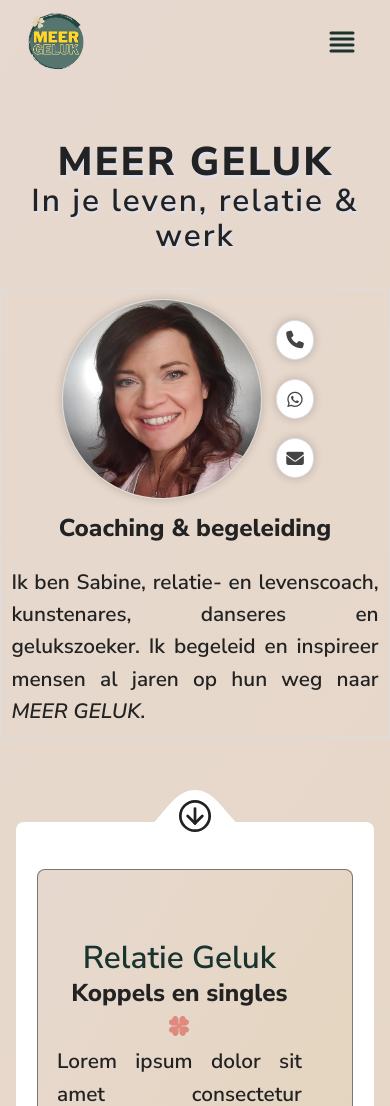
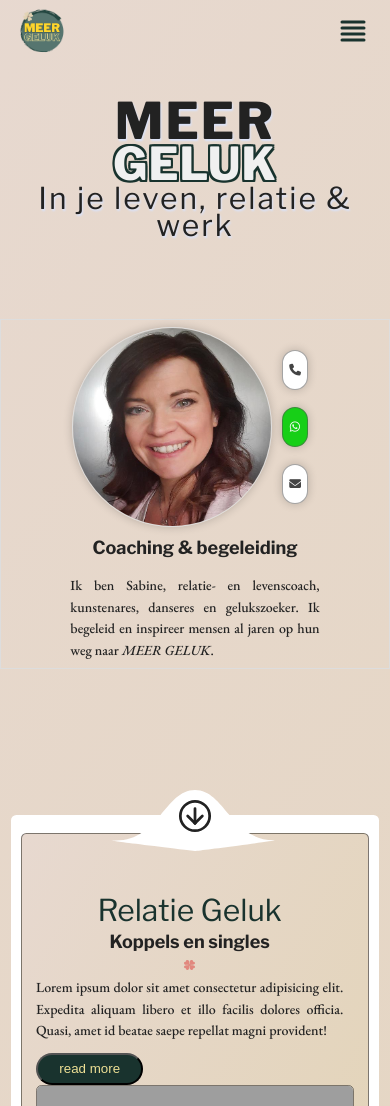
Before and after one commit to josvelema/meergeluk, a PHP site: page / in a window 390 px wide. Shown: the top 1106 px of the page. Run offline with PHP 8.4, Linux system fonts and the light colour scheme; some libraries are stand-ins or nearby versions; grey boxes are pictures that could not be loaded.

Commit message:
added responsive font sizes and spaces

```diff
--- a/assets/css/style.css
+++ b/assets/css/style.css
@@ -35,16 +35,78 @@
   --text: #222222;
   --accent: hsl(169, 34%, 15%);
   --accent2: #DAE2F8;
+   /* Step -2: 8.96px → 11.26px */
+   --step--2: clamp(0.56rem, calc(0.49rem + 0.33vw), 0.70rem);
 
-}
+   /* Step -1: 11.20px → 15.00px */
+   --step--1: clamp(0.70rem, calc(0.59rem + 0.54vw), 0.94rem);
+
+   /* Step 0: 14.00px → 20.00px */
+   --step-0: clamp(0.88rem, calc(0.70rem + 0.85vw), 1.25rem);
+
+   /* Step 1: 17.50px → 26.66px */
+   --step-1: clamp(1.09rem, calc(0.83rem + 1.30vw), 1.67rem);
+
+   /* Step 2: 21.88px → 35.54px */
+   --step-2: clamp(1.37rem, calc(0.98rem + 1.94vw), 2.22rem);
+
+   /* Step 3: 27.34px → 47.37px */
+   --step-3: clamp(1.71rem, calc(1.14rem + 2.85vw), 2.96rem);
+
+   /* Step 4: 34.18px → 63.15px */
+   --step-4: clamp(2.14rem, calc(1.31rem + 4.12vw), 3.95rem);
+
+   /* Step 5: 42.72px → 84.17px */
+   --step-5: clamp(2.67rem, calc(1.49rem + 5.89vw), 5.26rem);
+
+   /* Step 6: 53.41px → 112.20px */
+   --step-6: clamp(3.34rem, calc(1.67rem + 8.35vw), 7.01rem);
+
+     /* Space 3xs: 4px → 5px */
+  --space-3xs: clamp(0.25rem, calc(0.22rem + 0.14vw), 0.31rem);
+
+  /* Space 2xs: 7px → 10px */
+  --space-2xs: clamp(0.44rem, calc(0.35rem + 0.43vw), 0.63rem);
+
+  /* Space xs: 11px → 15px */
+  --space-xs: clamp(0.69rem, calc(0.57rem + 0.57vw), 0.94rem);
+
+  /* Space s: 14px → 20px */
+  --space-s: clamp(0.88rem, calc(0.70rem + 0.85vw), 1.25rem);
+
+  /* Space m: 21px → 30px */
+  --space-m: clamp(1.31rem, calc(1.06rem + 1.28vw), 1.88rem);
+
+  /* Space l: 28px → 40px */
+  --space-l: clamp(1.75rem, calc(1.41rem + 1.70vw), 2.50rem);
+
+  /* Space xl: 42px → 60px */
+  --space-xl: clamp(2.63rem, calc(2.11rem + 2.56vw), 3.75rem);
+
+  /* Space 2xl: 56px → 80px */
+  --space-2xl: clamp(3.50rem, calc(2.82rem + 3.41vw), 5.00rem);
+
+  /* Space 3xl: 84px → 120px */
+  --space-3xl: clamp(5.25rem, calc(4.23rem + 5.11vw), 7.50rem);
+
+  --grid-max-width: 84.38rem;
+  --grid-gutter: var(--space-xs-m, clamp(0.69rem, calc(0.32rem + 1.84vw), 1.88rem));
+  --grid-columns: 12;
+ }
+
 
 
   /* linear-gradient(120deg, hsla(30, 43%, 59%,0.2) ,transparent) */
-
+html {
+  scroll-behavior: smooth;
+  font-size: 66.8%;
+}
 
 body {
-  font-family: "Nunito Sans", sans-serif;
-  font-size: clamp(1.05rem, 5vw + 1rem, 1.3rem);
+  font-family: 'EB Garamond', serif;
+  font-weight: 500;
+
+  font-size: var(--step-1);
   line-height: 1.55;
   background: var(--bkg);
   color: var(--text);
@@ -57,7 +119,7 @@ nav {
   top: 0;
   z-index: 999;
   width: 100%;
-  padding-block: 0.5em;
+  padding-block: var(--step--2);
   transition: background-color 800ms cubic-bezier(.62,.34,.04,.7);
 }
 
@@ -77,15 +139,15 @@ img {
 
 .logo {
     color: var(--accent);
-    margin-inline: 0.5rem;
+    margin-inline: var(--step--2);
     width: clamp(4rem, 10vw + 1rem , 9rem);
     display: grid;
     place-items: center;
 }
 
 .clover img {
-width: 20px;
-height: 20px;
+width: var(--step-0);
+height: var(--step-0);
 }
 
 
@@ -100,7 +162,7 @@ height: 20px;
   display: flex;
   flex-direction: column;
   align-items: center;
-  gap: 1.5rem;
+  gap: var(--step-1);
   transform: translate3d(0, -200%, 0);
   position: absolute;
   z-index: -1;
@@ -108,7 +170,7 @@ height: 20px;
   left: 0;
   right: 0;
   background-color: var(--dark);
-  padding: 1.5rem;
+  padding: var(--step-1);
   border-bottom: 3px solid var(--accent);
   text-align: center;
 
@@ -122,13 +184,13 @@ height: 20px;
 .btn {
   color: var(--text);
   text-decoration: none;
-  padding: 0.3rem 1.5rem;
+  padding: var(--step--2) var(--step-1);
   cursor: pointer;
   border-radius: 50vw;
 }
 .btn--accent {
  background-color: var(--accent);
-  padding: 0.3rem 2rem;
+  padding: var(--step--2) 2rem;
   color: var(--yellow-light);
 
 }
@@ -148,7 +210,7 @@ li[role="none"],
 .nav-link {
   width: 100%;
   display: block;
-  font-size: 1.1rem;
+  font-size: var(--step-0);
   text-transform: uppercase;
   letter-spacing: 1px;
 }
@@ -192,21 +254,51 @@ li[role="none"],
 
 main {
   display: grid;
-  gap: clamp(4rem, 1.45454537rem + 11.636364vw, 8rem);
+  gap: var(--grid-gutter);
   position: relative;
   top: -10vh;
 }
 
+section {
+  max-width: var(--grid-max-width);
+  padding-inline: var(--grid-gutter);
+  margin-inline: auto;
+}
+
+h1,h2,h3 {
+  font-family: 'Libre Franklin', sans-serif;
+}
+
+.header-container h1 {
+  font-weight: 800;
+}
+
+#geluk {
+  display: block;
+  color: #F0F0F0;
+  letter-spacing: 1px;
+  font-size: calc(var(--step-5) + 0.6rem);
+  text-shadow: 2px 2px 0 var(--accent), 2px -2px 0 var(--accent), -2px 2px 0 var(--accent), -2px -2px 0 var(--accent), 2px 0px 0 var(--accent), 0px 2px 0 var(--accent), -2px 0px 0 var(--accent), 0px -2px 0 var(--accent);
+
+}
+
 h1 {
-  font-size: clamp(2.5rem, 5vw + 1rem, 5rem);
+  font-size: var(--step-6);
   font-weight: 700;
   line-height: 1.1;
   letter-spacing: 0.02em;
 }
 
+h2 {
+  font-size: var(--step-4);
 
+}
+
+h3 {
+
+  font-size: var(--step-2);
+}
 .h2 {
-  font-size: clamp(1.5rem, 4vw + 1rem, 2.9rem);
   font-weight: 400;
 
   line-height: 1.1;
@@ -214,7 +306,6 @@ h1 {
 }
 
 .h3 {
-  font-size: clamp(1.2rem, 3vw + 1rem, 2.2rem);
   line-height: 1.1;
   color: var(--accent);
 }
@@ -296,12 +387,12 @@ header {
   display: flex;
 }
 .header-container {
-  margin-top: 4.5em;
+  margin-top: var(--step-5);
   display: grid;
   /* gap: 1rem; */
   /* position: relative; */
   /* top: -5vh; */
-  padding-top: clamp(0.75em, 1vh + 1em , 3.5em);
+  padding-top: clamp(var(--step--2), 1vh + var(--step-0) , 3.5em);
   max-height: 600px;
 }
 
@@ -309,6 +400,7 @@ header {
 .header-container h2 {
   text-shadow: 1px 2px 2px var(--accent2);
   letter-spacing: 2px;
+  line-height: 0.9;
 }
 
 .header-container h1 {
@@ -322,10 +414,10 @@ header {
 }
 
 .coaching {
-  margin-top: 3em;
-  margin-bottom: 1em;
-  padding-block: 1.5em;
-  padding-inline: 1em;
+  margin-top: 4em;
+  margin-bottom: var(--step-0);
+  padding-block: var(--step-0);
+  /* padding-inline: var(--step-0); */
   min-height: 100vh;
   min-height: 100dvh;
   background-color: white;
@@ -336,12 +428,12 @@ header {
 
 
 .coaching > * {
-  margin-block: 0.75em;
+  margin-block: var(--step--2);
 }
 
 .about {
   padding-inline: clamp(1.2rem, 3.5vw, 2.5rem);
-  padding-block: 1em;
+  padding-block: var(--step-0);
   background-color: #fff;
   display: flex;
   gap: 1rem;
@@ -352,7 +444,7 @@ header {
   flex: 50%;
   max-width: 50ch;
   text-align: justify;
-  padding: 1em 1.5em 0 0;
+  padding: var(--step-0) var(--step-0) 0 0;
 }
 
 .about .text h2,
@@ -363,7 +455,7 @@ text-align: center;
 }
 
 .text p {
-  margin-bottom: 1em;
+  margin-bottom: var(--step-0);
 }
 
 
@@ -398,8 +490,8 @@ text-align: center;
   flex: 1 1 100%;
   display: grid;
   place-items: center;
-  gap: 1.5rem;
-  padding: 2.5rem 1.5rem 1.5rem;
+  gap: var(--step-1);
+  padding: 2.5rem var(--step-1) var(--step-1);
   border: 5px solid var(--accent);
   border-radius: 0.5rem;
 }
@@ -604,7 +696,7 @@ transition-delay: 0.25s;
 }
 
 .cta-buttons a {
-  padding: 0.75em;
+  padding: var(--step-0);
   margin: 0.25em;
   text-align: center;
   display: flex;
@@ -614,12 +706,17 @@ transition-delay: 0.25s;
   height: 50px;
   max-width: 50px;
   background-color: #fff;
-  border: 1px solid #ddd;
+  border: 1px solid #5558;
   box-shadow: 0 0 10px rgba(0, 0, 0, 0.2);
   border-radius: 50vw;
-  font-size: 1.5rem;
+  font-size: 1.75rem;
   color: #444;
   text-decoration: none;
+}
+
+#whatsapp {
+  background-color: hsl(120, 80%, 45%);
+  color: #fafafa;
 }
 
 .cta-buttons a:hover {
--- a/index.html
+++ b/index.html
@@ -7,12 +7,9 @@
     <meta name="viewport" content="width=device-width, initial-scale=1.0" />
     <title>Meer geluk</title>
     <script src="assets/js/nav.js" type="module"></script>
-    <link rel="preconnect" href="https://fonts.googleapis.com" />
-    <link rel="preconnect" href="https://fonts.gstatic.com" crossorigin />
-    <link
-      href="https://fonts.googleapis.com/css2?family=Nunito+Sans:ital,wght@0,600;0,800;1,600;1,800&display=swap"
-      rel="stylesheet"
-    />
+    <link rel="preconnect" href="https://fonts.googleapis.com">
+    <link rel="preconnect" href="https://fonts.gstatic.com" crossorigin>
+    <link href="https://fonts.googleapis.com/css2?family=EB+Garamond:ital,wght@0,400;0,500;0,600;0,700;0,800;1,400;1,500;1,600;1,700;1,800&family=Libre+Franklin:ital,wght@0,100;0,200;0,300;0,400;0,500;0,600;0,700;0,800;0,900;1,100;1,200;1,300;1,400;1,500;1,600;1,700;1,800;1,900&display=swap" rel="stylesheet">
     <link
       rel="stylesheet"
       href="https://cdnjs.cloudflare.com/ajax/libs/font-awesome/6.3.0/css/all.min.css"
@@ -92,7 +89,7 @@
       </nav>
 
       <div class="container header-container">
-        <h1 class="h1 rise">Meer geluk</h1>
+        <h1 class="h1 rise">Meer <span id="geluk">geluk</span></h1>
         <h2 class="h2 rise subheading">In je leven, relatie & werk</h2>
       </div>
       <article class="hero">
@@ -107,7 +104,7 @@
             <div class="cta-buttons">
               <a href="tel:123456789"><i class="fas fa-phone"></i></a>
               <a href="https://wa.me/123456789"
-                ><i class="fab fa-whatsapp"></i
+                id="whatsapp"><i class="fab fa-whatsapp"></i
               ></a>
               <a href="mailto:john@doe.com"><i class="fas fa-envelope"></i></a>
             </div>
```
